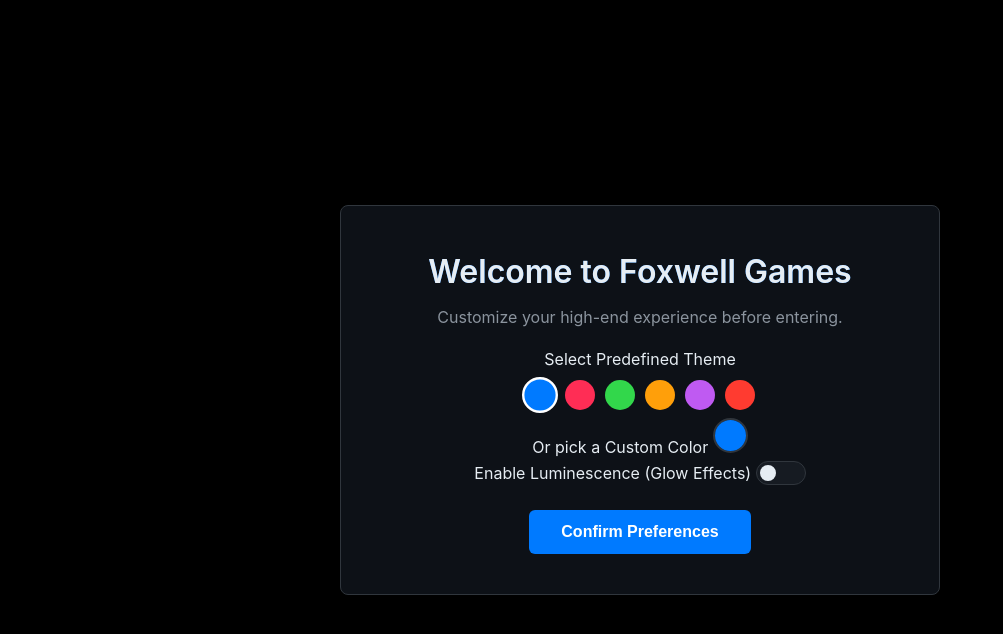
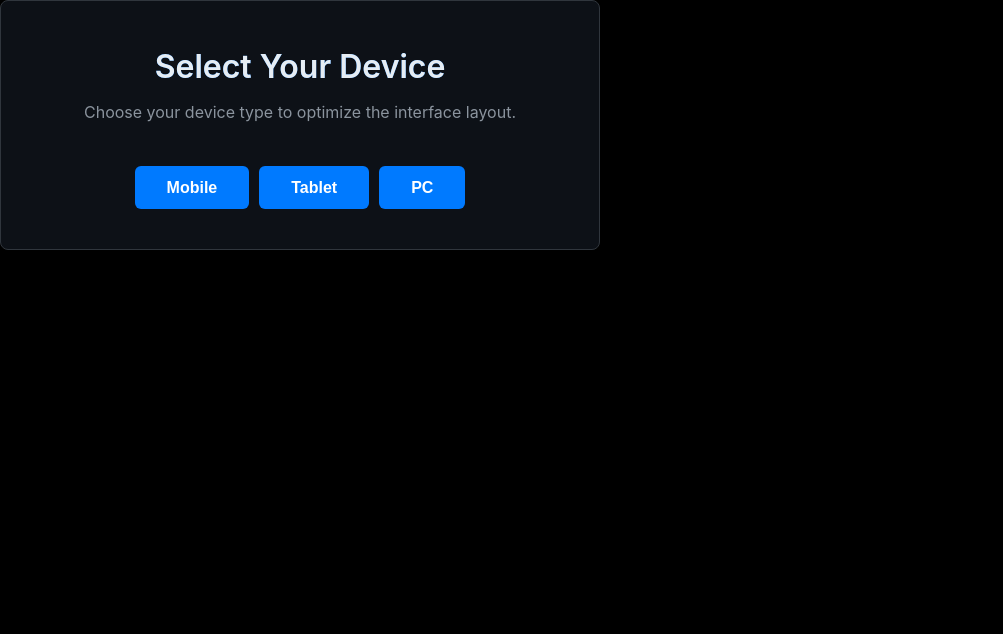
Before and after one commit to FoxwellAccount/OurSite, a plain HTML site: page index.html in a window 1280 px wide. Shown: the whole page, without its empty margins (0-1003 px from the left). Drawn offline with Linux system fonts and the light colour scheme.

Commit message:
Update index.html
feat(index): Following the TCC. add device selection screen and enhanced checkbox checkmark elements

```diff
--- a/index.html
+++ b/index.html
@@ -24,8 +24,26 @@ Copyright: All rights reserved. Codes, IPs, contents, and studio materials are s
         </div>
     </div>
 
+    <!-- DEVICE SELECTION SCREEN -->
+    <div id="device-screen" class="screen active">
+        <div class="setup-container surface-dark">
+            <h1>Select Your Device</h1>
+            <p>Choose your device type to optimize the interface layout.</p>
+
+            <div class="setup-options">
+                <div class="option-group column-group">
+                    <div class="device-palette color-palette">
+                        <button type="button" class="device-btn primary-btn" data-device="mobile">Mobile</button>
+                        <button type="button" class="device-btn primary-btn" data-device="tablet">Tablet</button>
+                        <button type="button" class="device-btn primary-btn" data-device="pc">PC</button>
+                    </div>
+                </div>
+            </div>
+        </div>
+    </div>
+
     <!-- SETUP SCREEN -->
-    <div id="setup-screen" class="screen active">
+    <div id="setup-screen" class="screen">
         <div class="setup-container surface-dark">
             <h1>Welcome to Foxwell Games</h1>
             <p>Customize your high-end experience before entering.</p>
@@ -102,7 +120,11 @@ Copyright: All rights reserved. Codes, IPs, contents, and studio materials are s
             <div class="terms-acceptance">
                 <label class="checkbox-container">
                     <input type="checkbox" id="chk-accept-terms">
-                    <span class="checkmark"></span>
+                    <span class="checkmark">
+                        <svg class="check-icon" viewBox="0 0 24 24" width="14" height="14">
+                            <path fill="none" stroke="currentColor" stroke-width="3" stroke-linecap="round" stroke-linejoin="round" d="M20 6L9 17l-5-5"/>
+                        </svg>
+                    </span>
                     <span class="checkbox-label">I have read, understood, and agree to the Terms</span>
                 </label>
             </div>
```
